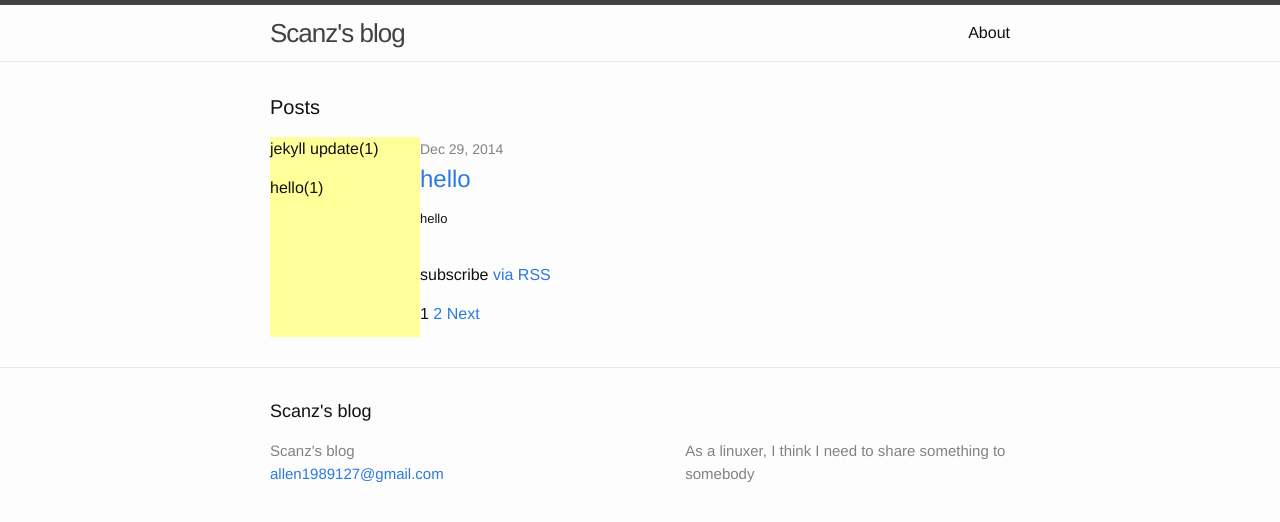
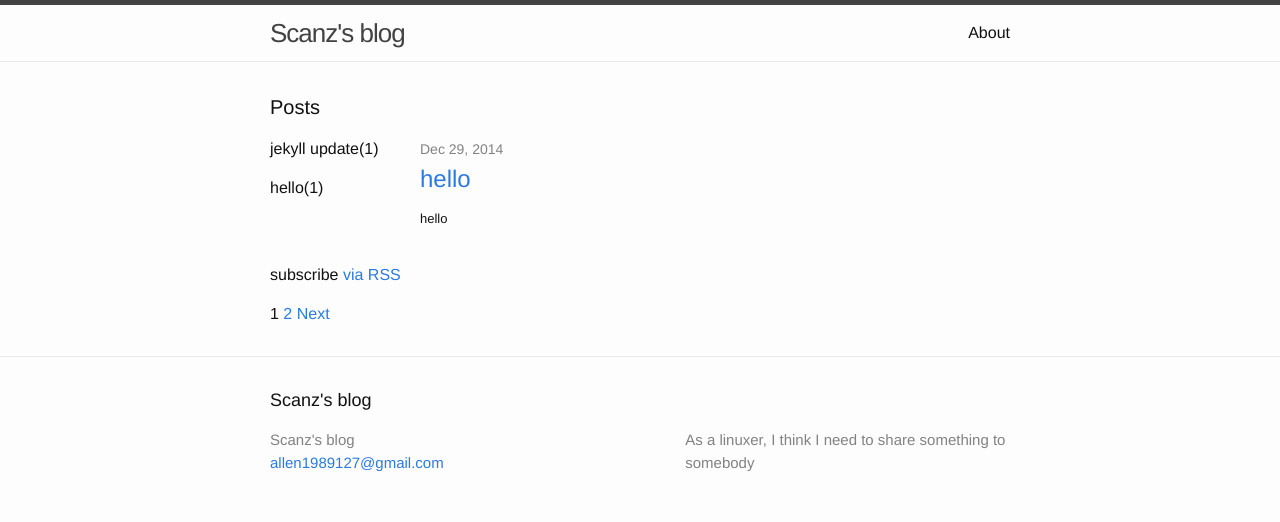
Before and after one commit to allen1989127/blog, a Jekyll site: the page built from index.html, in a window 1280 px wide. Shown: the top 522 px of the page. Built offline with Jekyll 4.4.1, drawn with Linux system fonts in a browser that asks for light colours; the list of posts is cut into pages by our own code.

Commit message:
add left list

```diff
--- a/_includes/head.html
+++ b/_includes/head.html
@@ -11,6 +11,6 @@
   <link rel="alternate" type="application/rss+xml" title="{{ site.title }}" href="{{ "/feed.xml" | prepend: site.baseurl | prepend: site.url }}" />
 
   <style type="text/css">
-  div#list {background-color:#ffff99;height:200px;width:150px;float:left;}
+  div#list {width:150px;float:left;}
   </style>
 </head>
```
